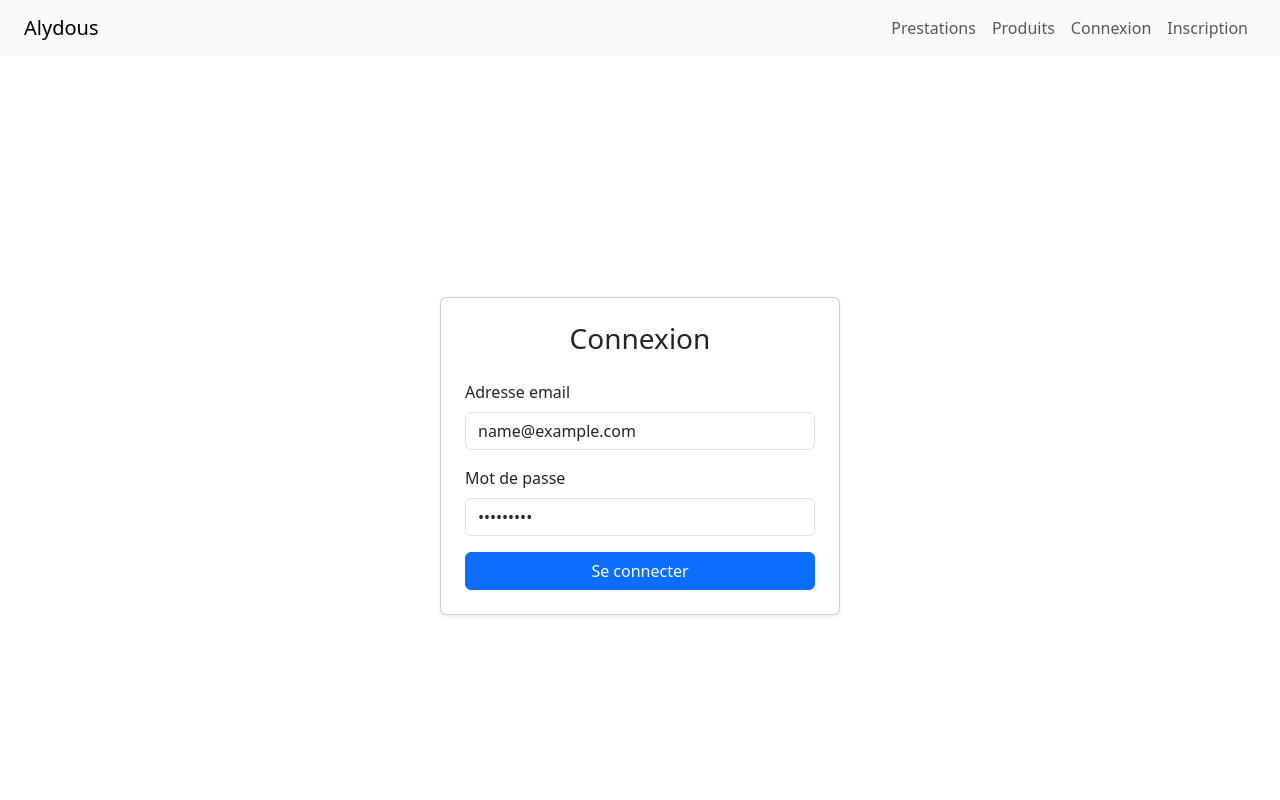
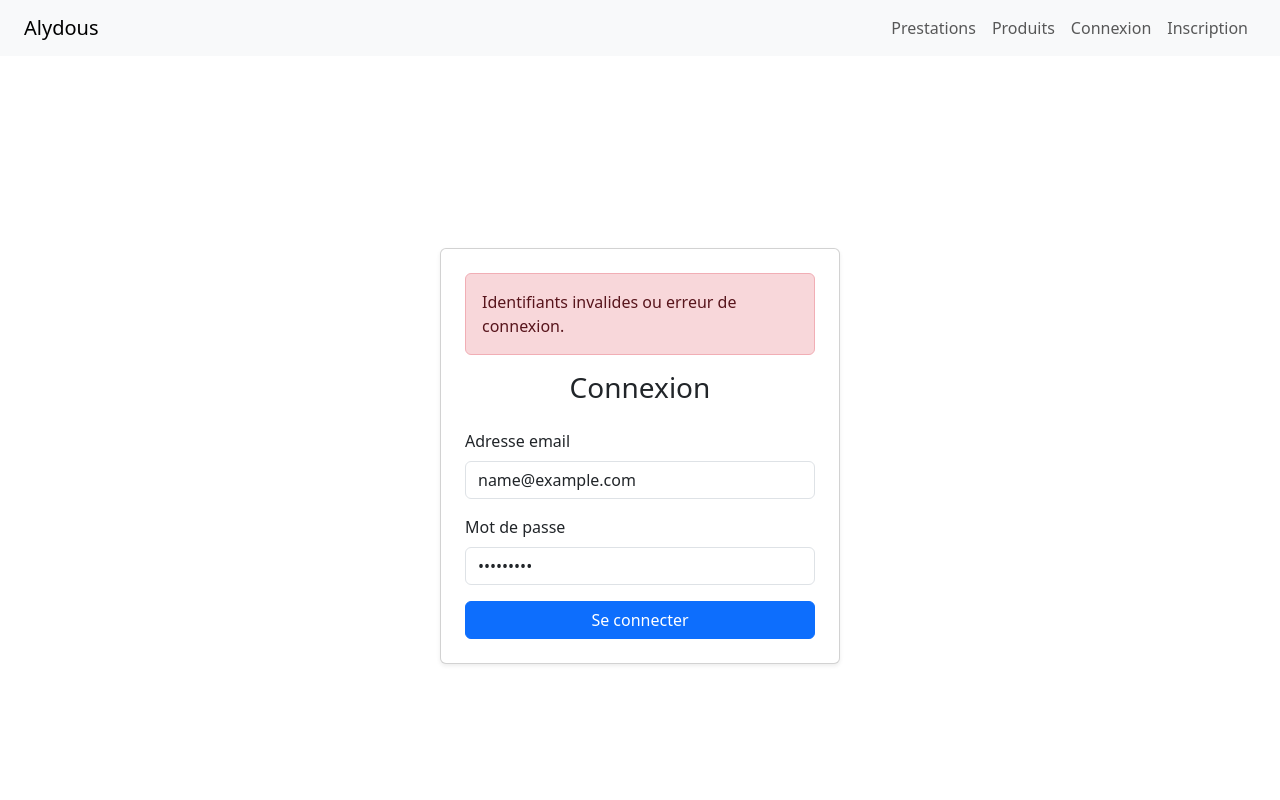
Before and after one commit to TabarBaptiste/alydous_heure_front, a Vue app: page /login in a window 1280 px wide. Both pictures are taken after typing "name@example.com", "Sample123" into the empty fields and a click on the button "Se connecter". Shown: the top 800 px of the page. Built offline with nearby package versions, Linux system fonts and the light colour scheme; no server answers; the HTML template or start-up script is replaced by a standard one.

Commit message:
Amélioration du formulaire de connexion : ajout d'un message d'erreur dynamique et réinitialisation de l'erreur lors de la saisie. Désactivation de l'affichage du modal dans App.vue.

```diff
--- a/src/App.vue
+++ b/src/App.vue
@@ -18,7 +18,7 @@ provide('modal', modalRef)
 <template>
   <Navbar />
   <RouterView />
-  <Modal ref="modalRef" />
+  <!-- <Modal ref="modalRef" /> -->
 </template>
 
 <!-- <style scoped>
--- a/src/views/LoginForm.vue
+++ b/src/views/LoginForm.vue
@@ -1,17 +1,20 @@
 <template>
     <div class="d-flex justify-content-center align-items-center vh-100">
         <div class="card p-4 shadow-sm" style="max-width: 400px; width: 100%;">
+            <div v-if="errorMessage" class="alert alert-danger mb-3">
+                {{ errorMessage }}
+            </div>
             <h3 class="card-title text-center mb-4">Connexion</h3>
             <form @submit.prevent="loginUser" novalidate>
                 <div class="mb-3">
                     <label for="email" class="form-label">Adresse email</label>
                     <input id="email" v-model="email" type="email" class="form-control" placeholder="name@example.com"
-                        required />
+                        required @input="errorMessage = ''" />
                 </div>
                 <div class="mb-3">
                     <label for="password" class="form-label">Mot de passe</label>
                     <input id="password" v-model="password" type="password" class="form-control" placeholder="••••••••"
-                        required />
+                        required @input="errorMessage = ''" />
                 </div>
                 <button type="submit" class="btn btn-primary w-100">
                     Se connecter
@@ -32,6 +35,7 @@ const password = ref('')
 const router = useRouter()
 const modal = inject('modal')
 const { login } = useAuth()
+const errorMessage = ref('')
 
 const loginUser = async () => {
     try {
@@ -44,7 +48,7 @@ const loginUser = async () => {
         login(token)
         await router.push('/')
     } catch (e) {
-        modal.value?.show('Erreur', 'Identifiants invalides.')
+        errorMessage.value = "Identifiants invalides ou erreur de connexion."
         console.error(e)
     }
 }
```
